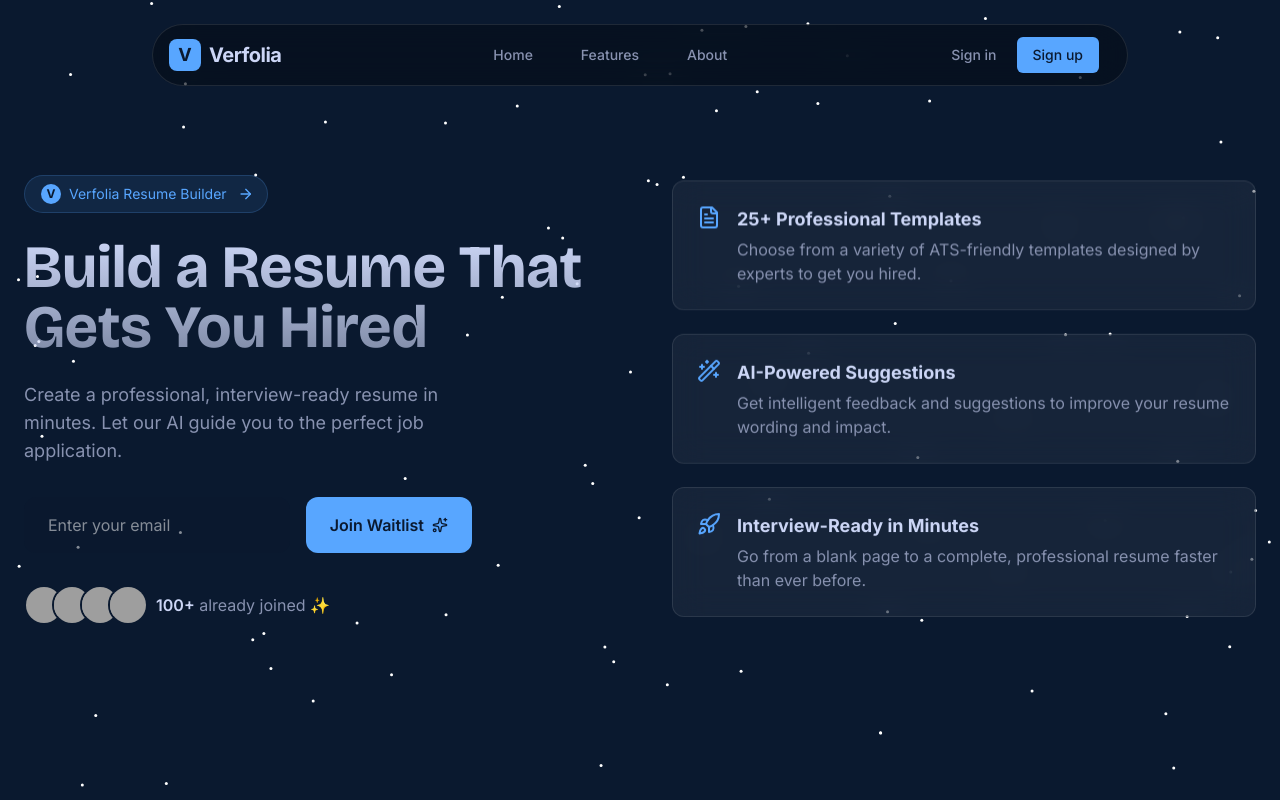
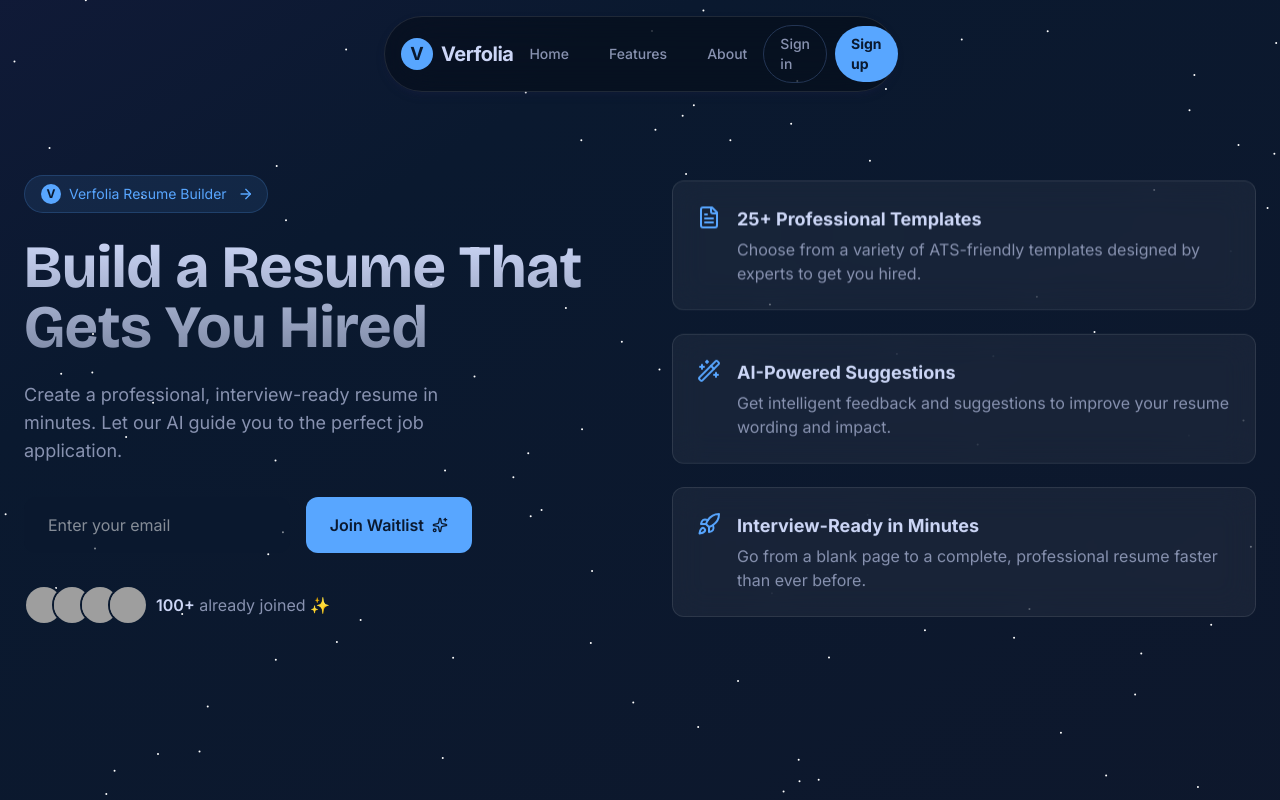
Before and after one commit to BhumiZalte12/Waitlist-verfolia, a Next.js app: page / in a window 1280 px wide. Built offline with nearby package versions, Linux system fonts and the light colour scheme; grey boxes are pictures that could not be loaded.

Commit message:
logo changed

```diff
--- a/src/app/page.tsx
+++ b/src/app/page.tsx
@@ -91,14 +91,13 @@ export default function Page() {
   };
 
   return (
-    <main className="relative min-h-screen w-full overflow-hidden bg-background">
+    <main className="relative min-h-screen w-full overflow-hidden bg-gradient-to-br from-indigo-950 via-background to-slate-900 animated-gradient">
       <Spotlight className="-top-40 left-0 md:left-60 md:-top-20" />
-
-      {/* FIX: Changed -z-10 to z-0 to make particles visible */}
       <Particles className="absolute inset-0 z-0" quantity={100} color={color} />
 
       {/* Main Content Grid */}
-      <div className="relative z-10 mx-auto grid min-h-screen max-w-7xl grid-cols-1 items-center gap-8 px-6 py-20 lg:grid-cols-2 lg:gap-16">
+      {/* FIX: Added top padding (pt-28) for mobile and removed vertical centering */}
+      <div className="relative z-10 mx-auto grid min-h-screen max-w-7xl grid-cols-1 gap-8 px-4 pt-28 pb-16 sm:px-6 lg:items-center lg:grid-cols-2 lg:gap-16 lg:py-20">
 
         {/* Left Column: Hero Content & Form */}
         <div className="flex flex-col items-center text-center lg:items-start lg:text-left">
@@ -122,7 +121,7 @@ export default function Page() {
             animate={{ opacity: 1, y: 0 }}
             transition={{ duration: 1, delay: 0.2 }}
             className={cn(
-              'mb-4 bg-gradient-to-b from-foreground via-foreground/80 to-foreground/60 bg-clip-text text-4xl font-bold text-transparent sm:text-6xl',
+              'mb-4 bg-gradient-to-b from-foreground via-foreground/80 to-foreground/60 bg-clip-text text-4xl font-bold text-transparent sm:text-5xl lg:text-6xl',
               brico.className,
             )}
           >
--- a/src/components/navbar.tsx
+++ b/src/components/navbar.tsx
@@ -2,12 +2,11 @@
 "use client";
 
 import { useState } from "react";
-import { useAuth } from "@/hooks/use-auth";
 import Link from "next/link";
-import { cn } from "@/lib/utils";
 import { motion } from "framer-motion";
 import { Menu, X } from "lucide-react";
 
+// Navigation links for the navbar
 const navigationLinks = [
   { href: "/", label: "Home" },
   { href: "#features", label: "Features" },
@@ -15,98 +14,62 @@ const navigationLinks = [
 ];
 
 export default function Navbar() {
-  const { isAuthenticated, loading, user, signOut } = useAuth();
   const [mobileMenuOpen, setMobileMenuOpen] = useState(false);
 
-  const handleSignOut = async () => {
-    try {
-      await signOut();
-    } catch (error) {
-      console.error("Error signing out:", error);
-    }
-  };
+  // NOTE: All authentication logic (useAuth, handleSignOut) has been removed.
 
   return (
     <>
-      <nav className="fixed top-6 left-0 right-0 z-50 w-full">
-        {/* FIX: Reduced max-width from 7xl to 5xl */}
-        <div className="mx-auto max-w-5xl px-6">
-          <div
-            className="flex items-center justify-between rounded-full py-3 px-4"
-            style={{
-              backdropFilter: "blur(20px)",
-              backgroundColor: "rgba(0, 0, 0, 0.3)",
-              border: "1px solid rgba(255, 255, 255, 0.1)",
-            }}
-          >
+      <nav className="fixed top-4 left-0 right-0 z-50 w-full">
+        <div className="mx-auto max-w-lg rounded-full">
+          <div className="flex items-center justify-between rounded-full border border-white/10 bg-black/30 p-2 px-4 shadow-lg backdrop-blur-xl">
+
             {/* Logo Section */}
-            <div className="flex items-center">
-              <Link href="/" className="flex items-center space-x-2">
-                <div className="w-8 h-8 bg-primary rounded-lg flex items-center justify-center">
-                  <span className="text-primary-foreground font-bold text-lg">V</span>
+            <Link href="/" className="flex items-center gap-2">
+              <div className="w-8 h-8 bg-primary rounded-full flex items-center justify-center">
+                <span className="text-lg font-bold text-primary-foreground">V</span>
               </div>
-                <span className="text-foreground text-xl font-bold tracking-tight">
+              <span className="text-xl font-bold tracking-tight text-foreground">
                 Verfolia
               </span>
             </Link>
-            </div>
 
-            {/* Desktop Nav Links (Centered) */}
-            <div className="hidden md:flex items-center space-x-6 mx-auto">
+            {/* Desktop Nav Links */}
+            <div className="hidden md:flex items-center gap-2">
               {navigationLinks.map((link) => (
                 <Link
                   key={link.href}
                   href={link.href}
-                  className="px-3 py-2 rounded-md text-muted-foreground hover:text-foreground transition-colors duration-200 text-sm font-medium"
+                  className="px-4 py-2 rounded-full text-muted-foreground hover:text-foreground transition-colors duration-200 text-sm font-medium"
                 >
                   {link.label}
                 </Link>
               ))}
             </div>
 
-            {/* Right Side Actions */}
-            <div className="flex items-center space-x-3">
-              {loading ? (
-                <div className="flex items-center gap-2">
-                  <div className="h-8 w-16 animate-pulse rounded-md bg-white/10"></div>
-                  <div className="h-8 w-24 animate-pulse rounded-md bg-white/10"></div>
-                </div>
-              ) : isAuthenticated ? (
+            {/* Right Side Actions - Desktop */}
             <div className="hidden md:flex items-center gap-2">
-                  <span className="text-sm text-muted-foreground mr-2">
-                    {user?.email}
-                  </span>
-                  <button
-                    onClick={handleSignOut}
-                    className="px-3 py-2 rounded-md text-muted-foreground hover:text-foreground transition-colors duration-200 text-sm font-medium border border-white/10"
-                  >
-                    Sign Out
-                  </button>
-                </div>
-              ) : (
-                <div className="hidden md:flex items-center space-x-2">
               <Link
                 href="/login"
-                    className="px-3 py-2 rounded-md text-muted-foreground hover:text-foreground transition-colors duration-200 text-sm font-medium"
+                className="rounded-full border border-border px-4 py-2 text-sm font-medium text-muted-foreground transition-colors hover:bg-secondary hover:text-foreground"
               >
                 Sign in
               </Link>
               <Link
                 href="/login"
-                    className="px-4 py-2 rounded-md bg-primary text-primary-foreground hover:bg-primary/90 transition-colors duration-200 text-sm font-medium"
+                className="rounded-full bg-primary px-4 py-2 font-bold text-primary-foreground transition hover:bg-primary/90 active:scale-95 text-sm"
               >
                 Sign up
               </Link>
             </div>
-              )}
+
             {/* Mobile Menu Button */}
             <button
               onClick={() => setMobileMenuOpen(true)}
-                className="md:hidden size-8 flex items-center justify-center text-foreground"
+              className="md:hidden flex items-center justify-center text-foreground"
             >
-                <Menu className="h-5 w-5" />
+              <Menu className="h-6 w-6" />
             </button>
-            </div>
           </div>
         </div>
       </nav>
@@ -119,37 +82,31 @@ export default function Navbar() {
           exit={{ opacity: 0 }}
           className="fixed inset-0 z-[60] bg-black/80 backdrop-blur-lg md:hidden"
         >
-          <div className="relative h-full flex flex-col p-6">
+          <div className="p-6">
             <div className="flex items-center justify-between">
-              <Link href="/" className="flex items-center space-x-2">
-                <div className="w-8 h-8 bg-primary rounded-lg flex items-center justify-center">
-                  <span className="text-primary-foreground font-bold text-lg">V</span>
+              <Link href="/" className="flex items-center gap-2">
+                 <div className="w-8 h-8 bg-primary rounded-full flex items-center justify-center">
+                    <span className="text-lg font-bold text-primary-foreground">V</span>
                   </div>
-                <span className="text-foreground text-xl font-bold tracking-tight">
-                  Verfolia
-                </span>
+                <span className="text-xl font-bold tracking-tight text-foreground">Verfolia</span>
               </Link>
-              <button onClick={() => setMobileMenuOpen(false)} className="size-9 flex items-center justify-center text-foreground"><X className="h-5 w-5" /></button>
+              <button onClick={() => setMobileMenuOpen(false)} className="text-foreground">
+                <X className="h-6 w-6" />
+              </button>
             </div>
 
-            <nav className="flex-1 flex flex-col justify-center items-center space-y-8">
+            <nav className="mt-16 flex flex-col items-center gap-8">
               {navigationLinks.map((link) => (
-                <Link key={link.href} href={link.href} onClick={() => setMobileMenuOpen(false)} className="block text-2xl font-semibold text-foreground">
+                <Link key={link.href} href={link.href} onClick={() => setMobileMenuOpen(false)} className="text-3xl font-semibold text-foreground">
                   {link.label}
                 </Link>
               ))}
             </nav>
 
-            <div className="p-6">
-              {isAuthenticated ? (
-                <button onClick={() => { handleSignOut(); setMobileMenuOpen(false); }} className="block w-full py-3 text-center border border-white/20 text-foreground rounded-md text-lg font-semibold hover:bg-white/10 transition-colors">
-                  Sign Out
-                </button>
-              ) : (
-                <Link href="/login" onClick={() => setMobileMenuOpen(false)} className="block w-full py-3 text-center bg-primary text-primary-foreground rounded-md text-lg font-semibold hover:bg-primary/90 transition-colors">
+            <div className="absolute bottom-8 left-6 right-6">
+              <Link href="/login" onClick={() => setMobileMenuOpen(false)} className="block w-full rounded-full bg-primary py-3 text-center text-lg font-semibold text-primary-foreground hover:bg-primary/90">
                 Sign up
               </Link>
-              )}
             </div>
           </div>
         </motion.div>
--- a/src/components/ui/particles.tsx
+++ b/src/components/ui/particles.tsx
@@ -27,9 +27,9 @@ export function Particles({
 
     const properties = {
       particleColor: color,
-      particleRadius: 1.5,
+      particleRadius: 1.0,
       particleCount: quantity,
-      particleMaxVelocity: 0.5,
+      particleMaxVelocity: 0.2,
     };
 
     const resizeReset = () => {
--- a/src/hooks/use-auth.ts
+++ /dev/null
@@ -1,37 +0,0 @@
-// File: hooks/use-auth.ts
-'use client';
-
-import { useState, useEffect } from 'react';
-
-// This is a mock authentication hook.
-// In a real app, you would replace this with your actual auth logic (e.g., Firebase, Supabase, Auth0).
-export const useAuth = () => {
-  const [loading, setLoading] = useState(true);
-  // Change this to `true` to test the "logged in" state
-  const [isAuthenticated, setIsAuthenticated] = useState(false);
-  const [user, setUser] = useState<{ email: string } | null>(null);
-
-  useEffect(() => {
-    // Simulate fetching user data
-    const timer = setTimeout(() => {
-      if (isAuthenticated) {
-        setUser({ email: 'user@example.com' });
-      } else {
-        setUser(null);
-      }
-      setLoading(false);
-    }, 1500); // 1.5 second loading simulation
-
-    return () => clearTimeout(timer);
-  }, [isAuthenticated]);
-
-  const signOut = async () => {
-    setLoading(true);
-    await new Promise((resolve) => setTimeout(resolve, 500)); // Simulate sign-out delay
-    setIsAuthenticated(false);
-    setUser(null);
-    setLoading(false);
-  };
-
-  return { isAuthenticated, loading, user, signOut };
-};
```
Lines whose indentation alone changed are shown as unchanged.
